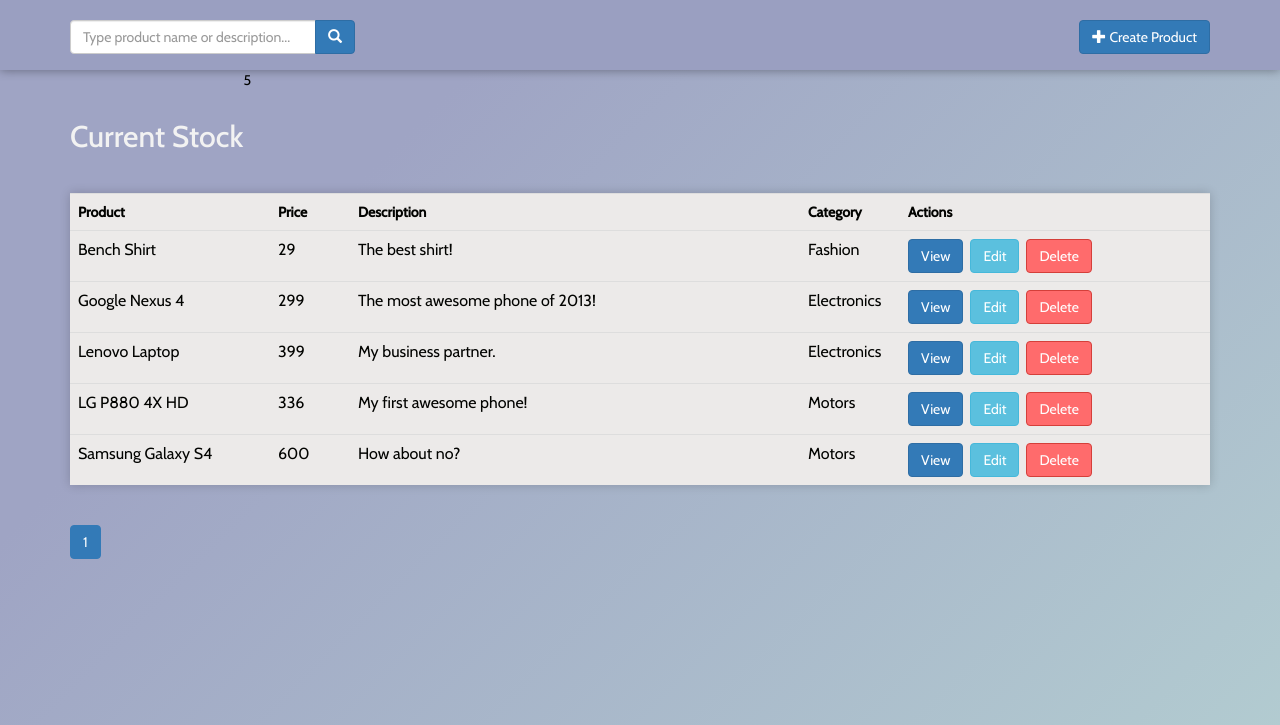
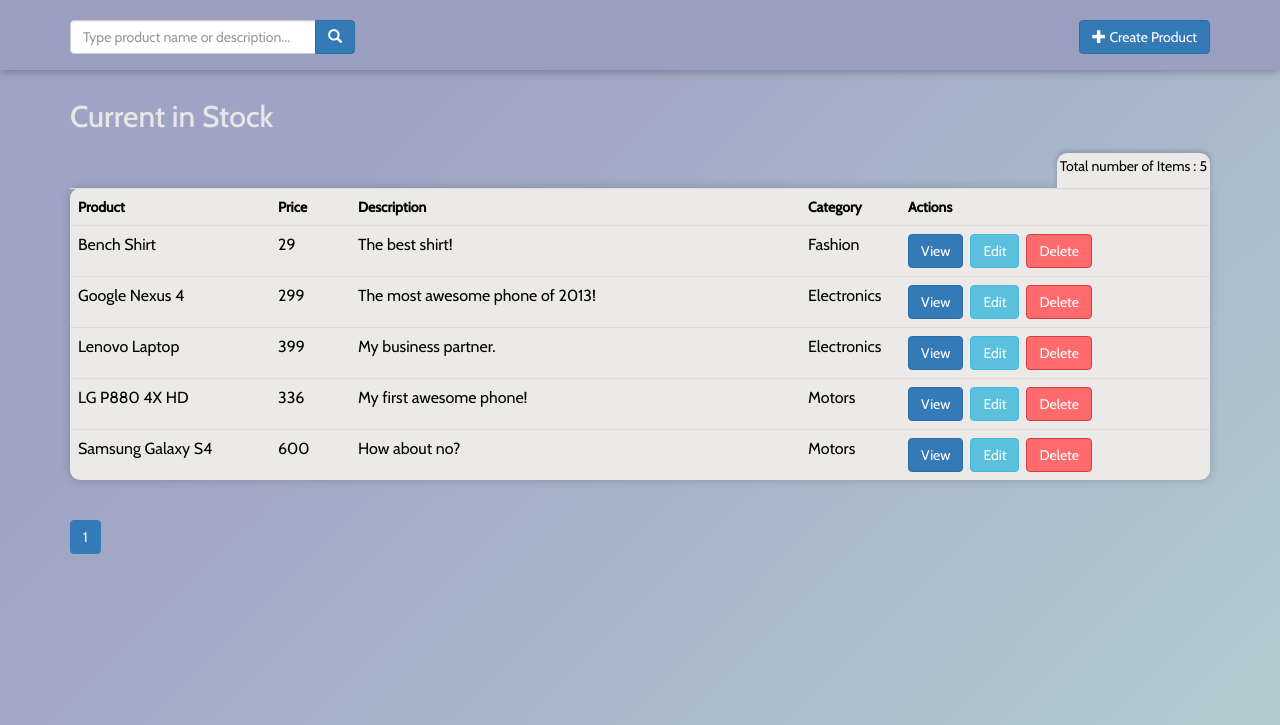
Before and after one commit to A5H1Q/Inventory-control-system, a PHP site: page / in a window 1280 px wide. Shown: the top 725 px of the page. Run offline with PHP 8.4, Linux system fonts and the light colour scheme; data comes from the database, SQL or seed files in the repository; some libraries are stand-ins or nearby versions.

Commit message:
landing page fix

```diff
--- a/INV/index.php
+++ b/INV/index.php
@@ -19,7 +19,7 @@ $db = $database->getConnection();
 $product = new Product($db);
 $category = new Category($db);
 
-$page_title = "Current Stock";
+$page_title = "Current in Stock";
 include_once "layout_header.php";
 
 // query products
--- a/INV/layout_header.php
+++ b/INV/layout_header.php
@@ -54,6 +54,8 @@
         echo "<div class='pagehead'>
                 <h2>{$page_title}</h2>
             </div>";
-        echo    "<div class='totalC'> $total_rows </div>";
+            if(basename($_SERVER['PHP_SELF'])== 'index.php'){
+                echo    "<div class='totalC'> <P> Total number of Items : $total_rows </P></div>";
+            }
         echo "</div>";
         ?>
--- a/INV/libs/css/custom.css
+++ b/INV/libs/css/custom.css
@@ -58,6 +58,9 @@ a:hover{
     /* padding: 2rem 1rem; */
     font-weight: lighter;
 }
+.no-hover{
+    border-top: 0;
+}
 
 .no-hover:hover{
     color: inherit !important;
@@ -100,15 +103,30 @@ td{
 }
 
 .pagehead{
-    color: #f2f2f2 ;
-    margin: 3rem 0;
+    color: #e7e7e7 ;
+    margin: 3rem 0 2rem;
+    width: 500px;
 }
 
 .table{
     box-shadow: 0 0px 10px 0.1px rgba(0, 0, 0, 0.19);
+    border-radius: 10px 0 10px 10px;
 }
 
+    /* total rows should be on the right */
 .headDiv{
-    display: flex;
-    /* total rows should be on the right */
+    width: 100%;
+    /* display: ; */
 }
+
+
+.totalC{
+    margin: 0 0 0em 0em;
+    background-color: #ECEAE9;
+    position: relative;
+    float: right;
+    border-radius: 10px 10px 0 0 ;
+    padding: 3px 3px 2px;
+    box-shadow: 0 -2px 5px 0.1px rgba(0, 0, 0, 0.19);
+
+}
```
